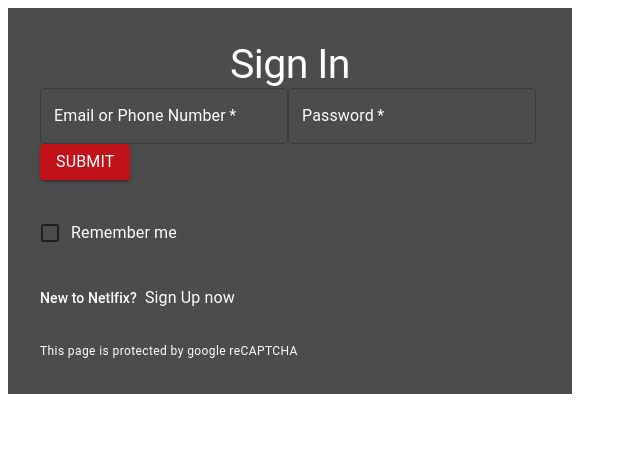
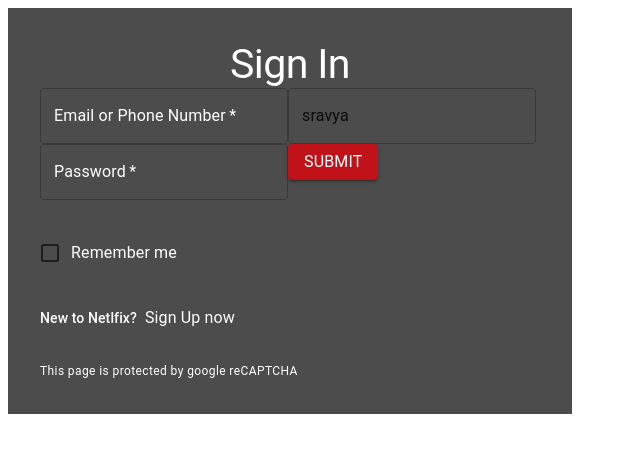
Before and after one commit to draco-git/EsMike_FE, a React (Vite) app: page / in a window 1280 px wide. Shown: the top 452 px of the page, without its empty margins (0-640 px from the left). Built offline with nearby package versions, Linux system fonts and the light colour scheme; no server answers.

Commit message:
created textfield controller

```diff
--- a/package.json
+++ b/package.json
@@ -4,7 +4,7 @@
   "version": "0.0.0",
   "type": "module",
   "scripts": {
-    "dev": "vite",
+    "start": "vite",
     "build": "tsc && vite build",
     "lint": "eslint . --ext ts,tsx --report-unused-disable-directives --max-warnings 0",
     "preview": "vite preview"
--- a/src/components/TextFieldController.tsx
+++ b/src/components/TextFieldController.tsx
@@ -0,0 +1,25 @@
+import { TextField, TextFieldProps } from "@mui/material";
+import { Controller, ControllerProps } from "react-hook-form";
+
+export interface TextFieldControllerConfig {
+  readonly name: string;
+  readonly textFieldProps: TextFieldProps;
+  readonly controllerProps: Omit<ControllerProps, "render" | "name">;
+}
+
+export const TextFieldController = ({
+  name,
+  textFieldProps,
+  controllerProps,
+}: TextFieldControllerConfig) => {
+  console.log("dcd", name);
+  return (
+    <>
+      <Controller
+        name={name}
+        render={({ field }) => <TextField {...textFieldProps} {...field} />}
+        {...controllerProps}
+      />
+    </>
+  );
+};
--- a/src/widgets/login/Login.tsx
+++ b/src/widgets/login/Login.tsx
@@ -6,11 +6,12 @@
   TextField,
   Typography,
 } from "@mui/material";
-import { useForm, Controller } from "react-hook-form";
+import { useForm } from "react-hook-form";
 import { Link } from "react-router-dom";
+import { TextFieldController } from "../../components/TextFieldController";
 
 export const Login = () => {
-  const { register } = useForm();
+  const { control } = useForm();
 
   return (
     <Box
@@ -35,6 +36,14 @@
           variant="outlined"
           InputLabelProps={{
             style: { color: "white" },
+          }}
+        />
+        <TextFieldController
+          name="firstName"
+          controllerProps={{ control, defaultValue: "sravya" }}
+          textFieldProps={{
+            variant: "outlined",
+            InputLabelProps: { style: { color: "white" } },
           }}
         />
         <TextField
```
